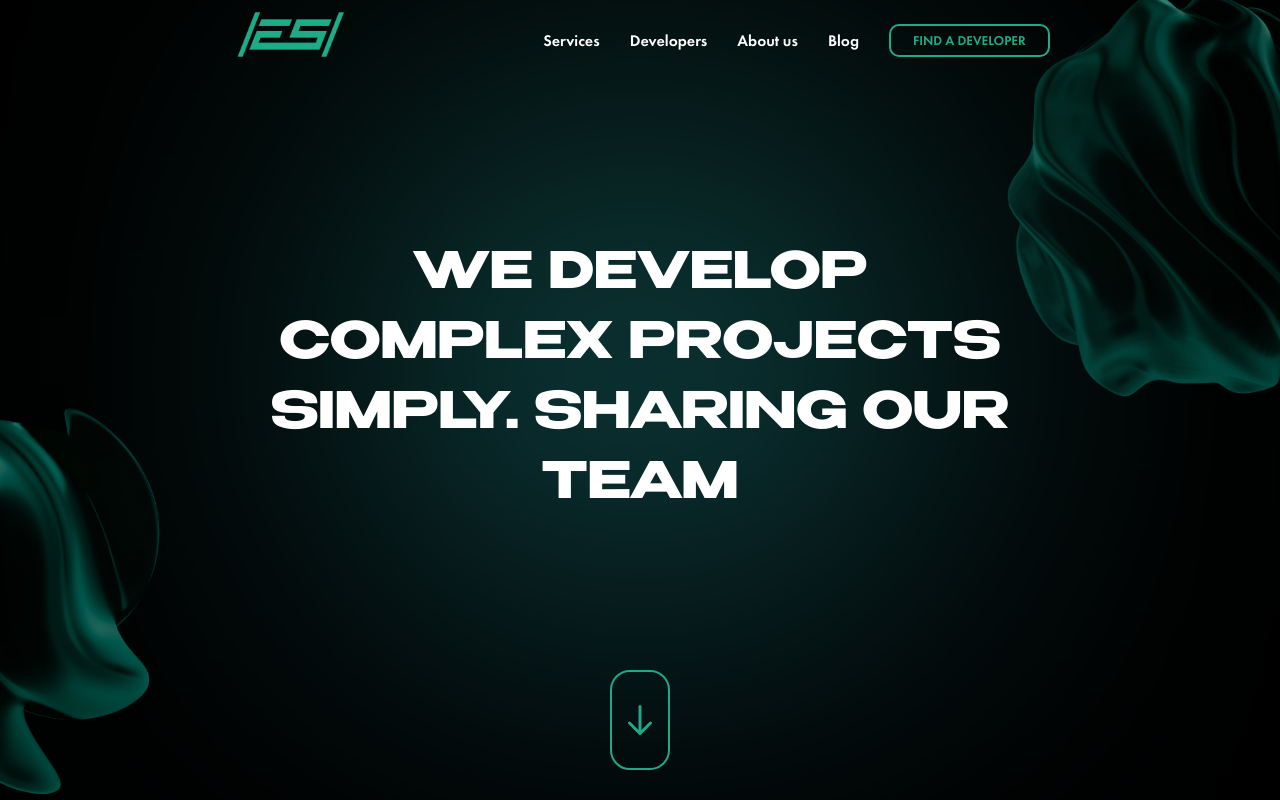
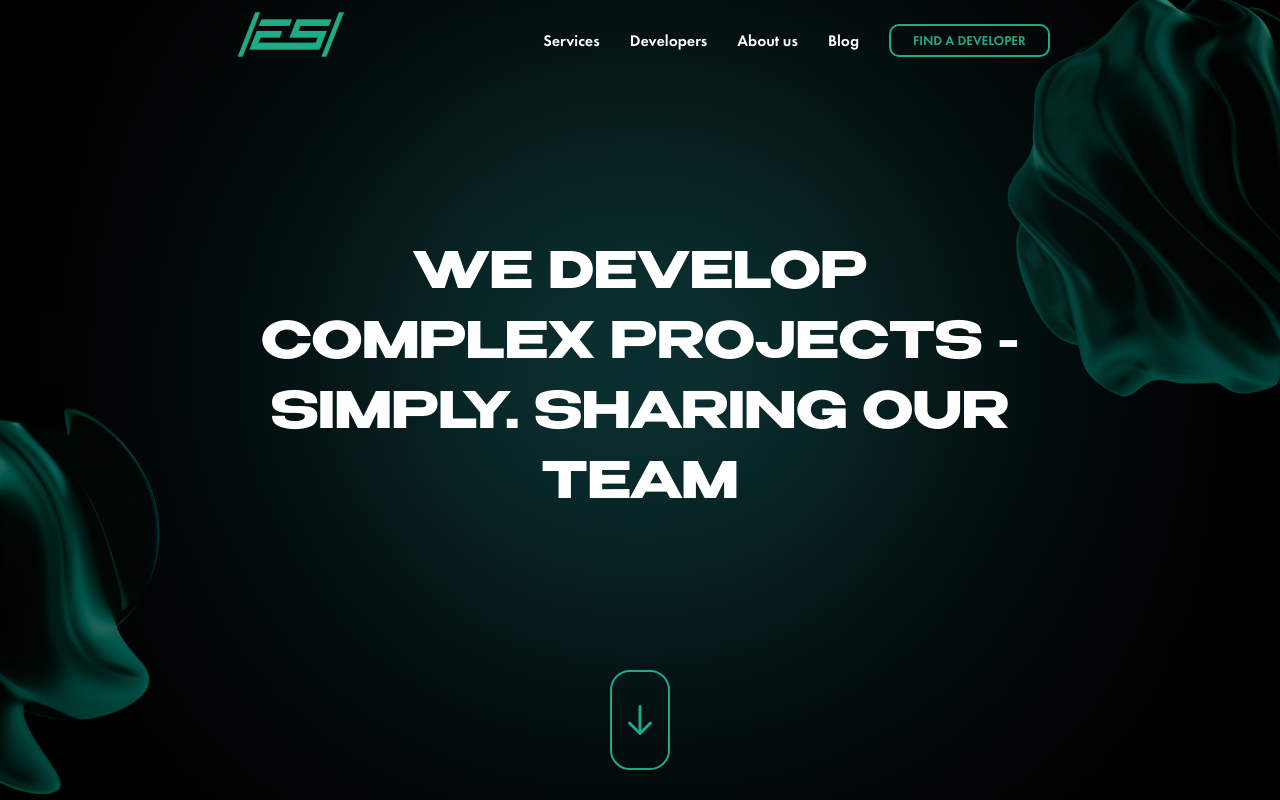
Before and after one commit to empire-soft-uz/Empire.uz, a React (Create React App) app: page / in a window 1280 px wide. Shown: the top 800 px of the page. Built offline with nearby package versions, Linux system fonts and the light colour scheme; a web font is replaced by a local one.

Commit message:
main text changed

```diff
--- a/src/components/MainBack/MainBack.tsx
+++ b/src/components/MainBack/MainBack.tsx
@@ -22,7 +22,7 @@ const MainBack = () => {
                 data-aos-duration="1200"
             >
                 <Text
-                    text="We develop complex projects simply. Sharing our team"
+                    text="We develop complex projects - simply. Sharing our team"
                     textSize="fifty"
                     positon="relative"
                     transform={"uppercase"}
```
